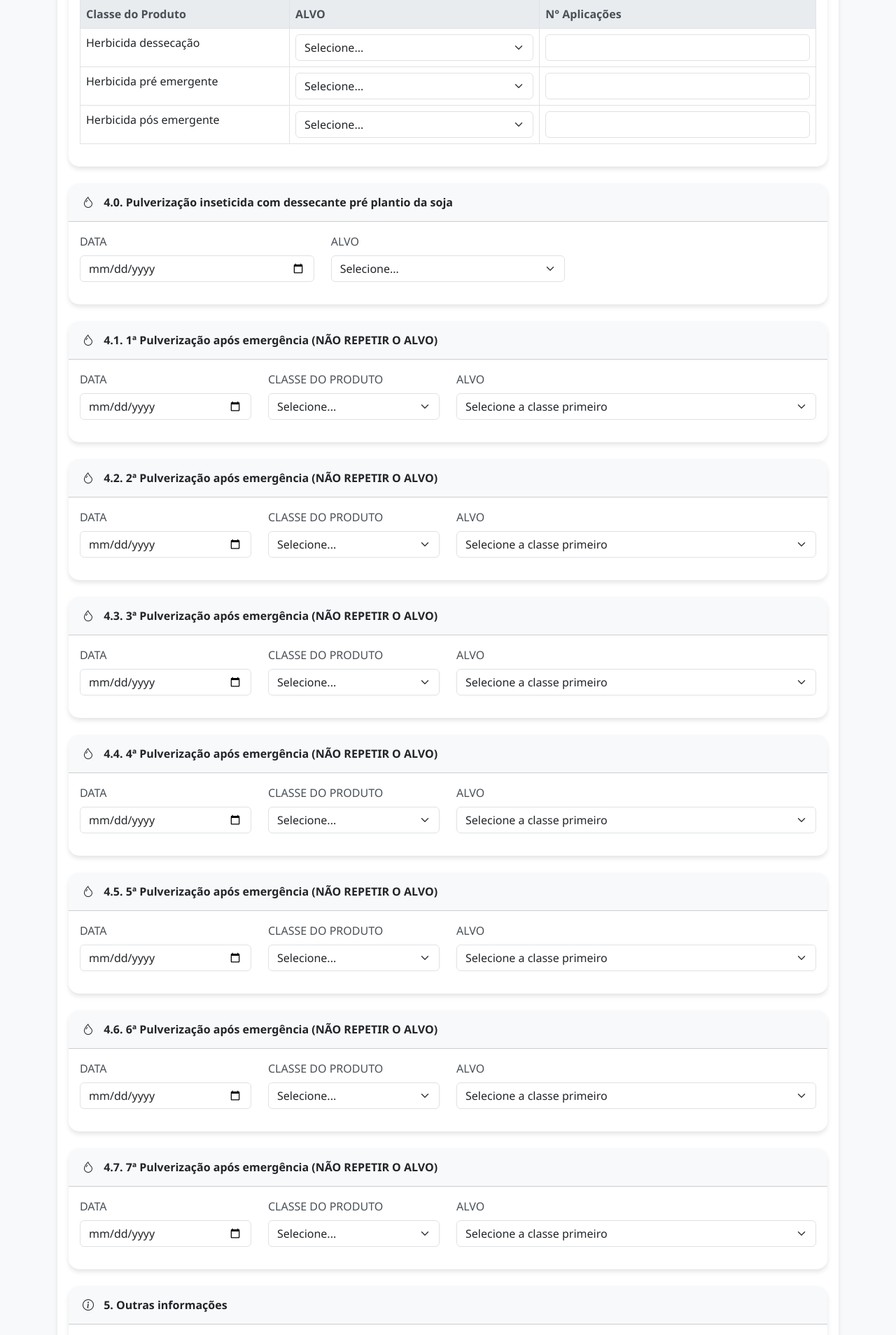
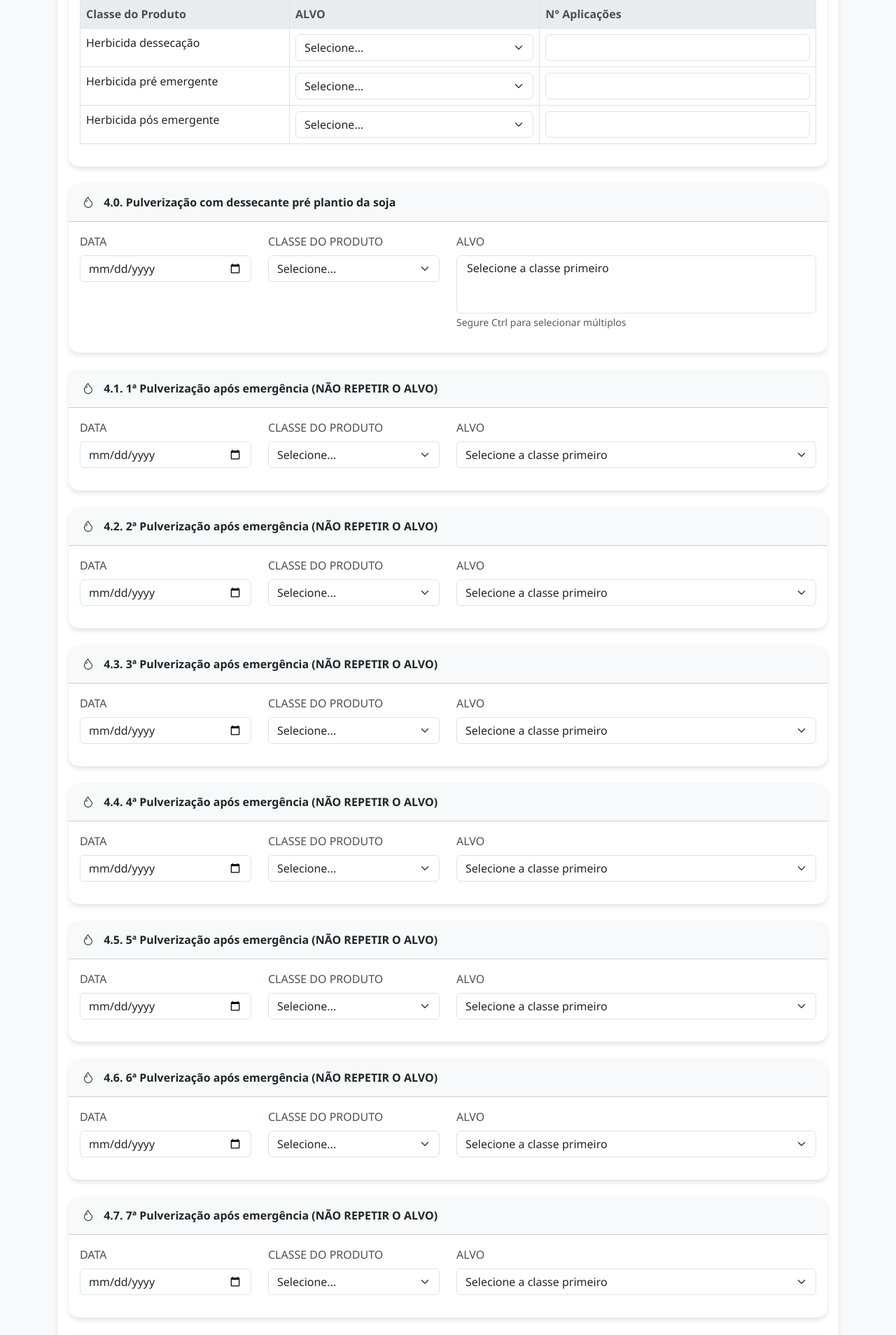
Before and after one commit to warleywilkAS/sistema-agricola, a Flask app: template templates/form.html in a window 1280 px wide. Shown: the part 1097-3005 px from the top of the page at 70% size. Run offline with Flask 3, Linux system fonts and the light colour scheme; the template is opened without the code that fills it, so the values that code supplies are empty.

Commit message:
Update form for pre-planting insecticide application

```diff
--- a/templates/form.html
+++ b/templates/form.html
@@ -188,30 +188,37 @@
                 </div>
             </div>
 
-            <!-- 4.0. Pulverização inseticida com dessecante pré plantio -->
+<!-- 4.0. Pulverização com dessecante pré plantio -->
 <div class="card mb-4">
     <div class="card-header bg-light text-dark">
-                    <i class="bi bi-droplet"></i> 4.0. Pulverização inseticida com dessecante pré plantio da soja
+        <i class="bi bi-droplet"></i> 4.0. Pulverização com dessecante pré plantio da soja
     </div>
     <div class="card-body">
         <div class="row">
-                        <div class="col-md-4 mb-3">
+            <div class="col-md-3 mb-3">
                 <label class="form-label">DATA</label>
                 <input type="date" name="data_pre_plantio" class="form-control">
             </div>
-                        <div class="col-md-4 mb-3">
+            <div class="col-md-3 mb-3">
+                <label class="form-label">CLASSE DO PRODUTO</label>
+                <select name="classe_pre_plantio" class="form-select classe-produto-pre">
+                    <option value="">Selecione...</option>
+                    <option value="Inseticida">Inseticida</option>
+                    <option value="Fungicida">Fungicida</option>
+                    <option value="Acaricida">Acaricida</option>
+                    <option value="Herbicida">Herbicida</option>
+                </select>
+            </div>
+            <div class="col-md-6 mb-3">
                 <label class="form-label">ALVO</label>
-                            <select name="alvo_pre_plantio" class="form-select">
-                                <option value="">Selecione...</option>
-                                {% for inseto in insetos %}
-                                <option value="{{ inseto }}">{{ inseto }}</option>
-                                {% endfor %}
+                <select name="alvo_pre_plantio" class="form-select alvo-select-pre" multiple size="3">
+                    <option value="">Selecione a classe primeiro</option>
                 </select>
+                <small class="text-muted">Segure Ctrl para selecionar múltiplos</small>
             </div>
         </div>
     </div>
 </div>
-
             <!-- 4.1 a 4.7. Pulverizações pós-emergência -->
             {% for i in range(1, 8) %}
             <div class="card mb-4">
```
Lines whose indentation alone changed are shown as unchanged.
